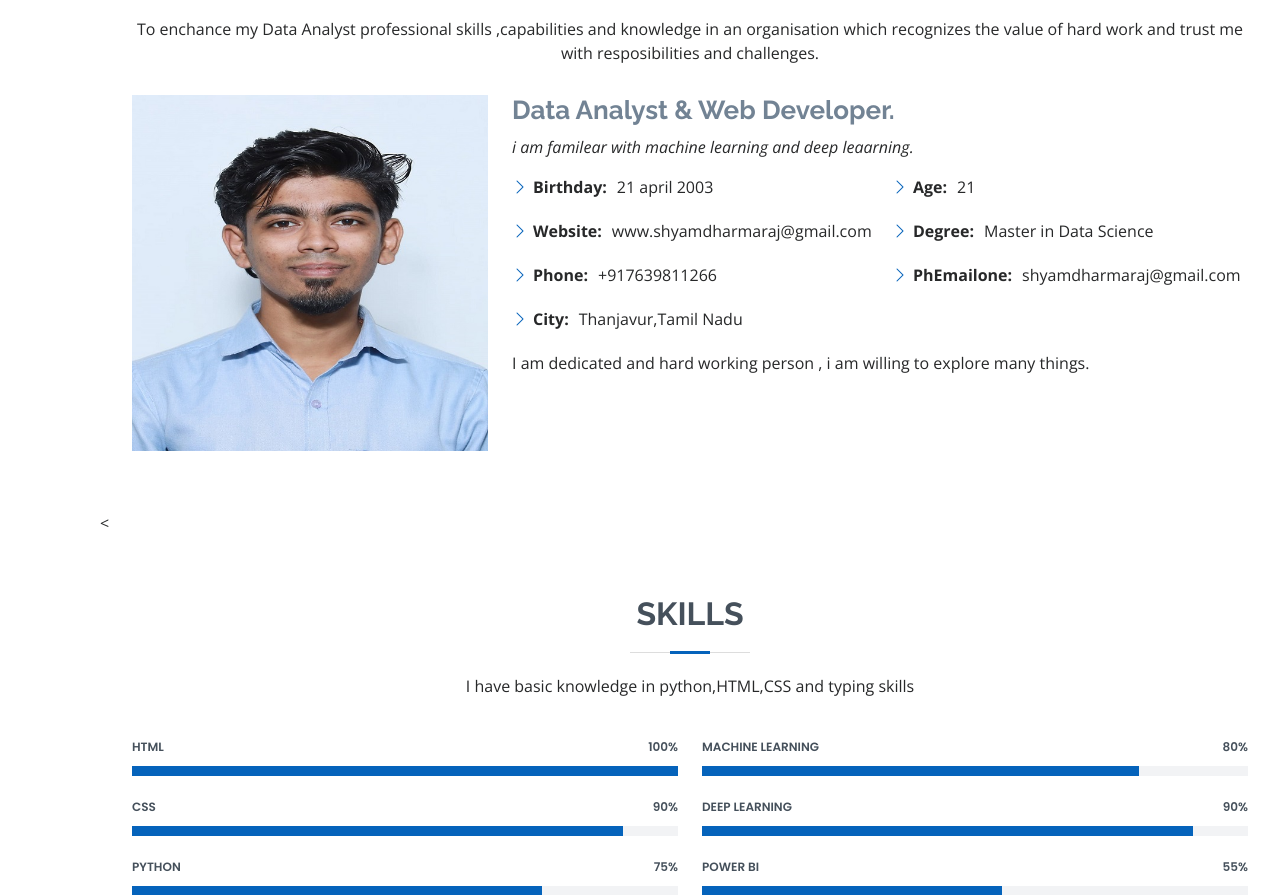
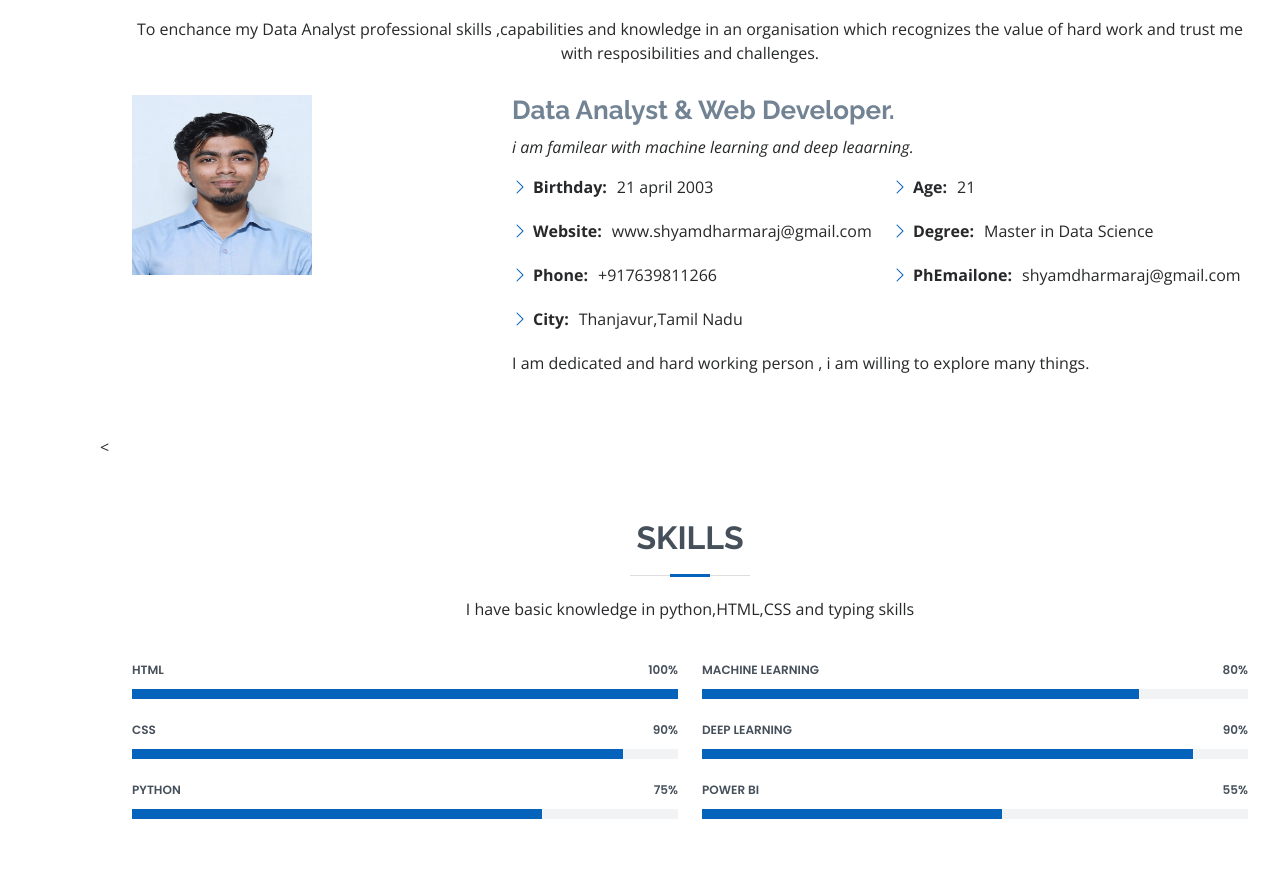
Before and after one commit to SBenitto10/ShyamH, a plain HTML site: page index.html in a window 1280 px wide. Shown: the part 921-1816 px from the top of the page. Drawn offline with nearby package versions, Linux system fonts and the light colour scheme.

Commit message:
Update index.html

```diff
--- a/index.html
+++ b/index.html
@@ -85,7 +85,7 @@
 
         <div class="row">
           <div class="col-lg-4">
-            <img src="assets/img/profile.jpeg" class="img-fluid" alt="">
+            <img src="assets/img/profile.jpeg" class="img-fluid" alt="" height="300" width="180">
           </div>
           <div class="col-lg-8 pt-4 pt-lg-0 content">
             <h3>Data Analyst &amp; Web Developer.</h3>
```
